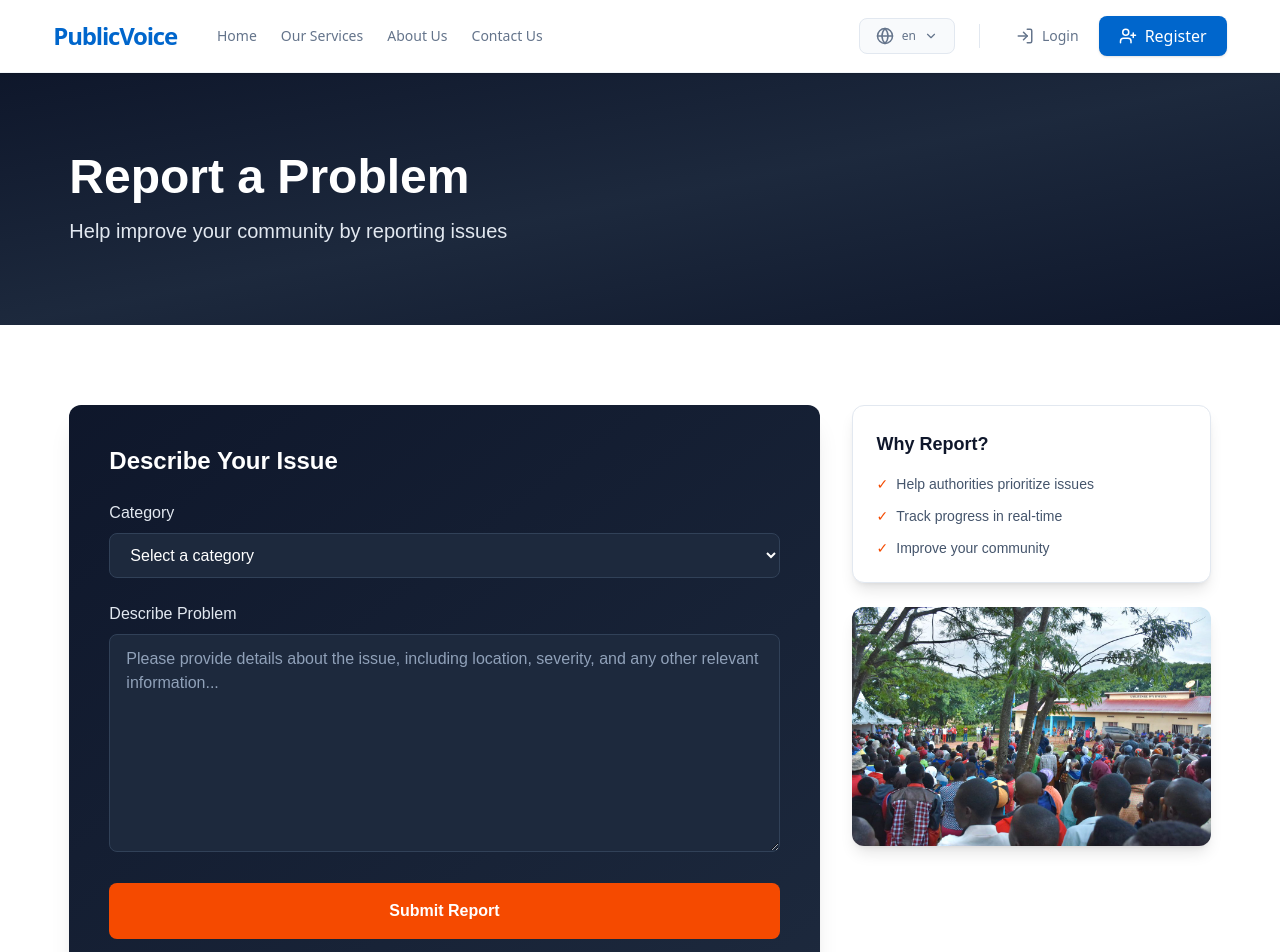
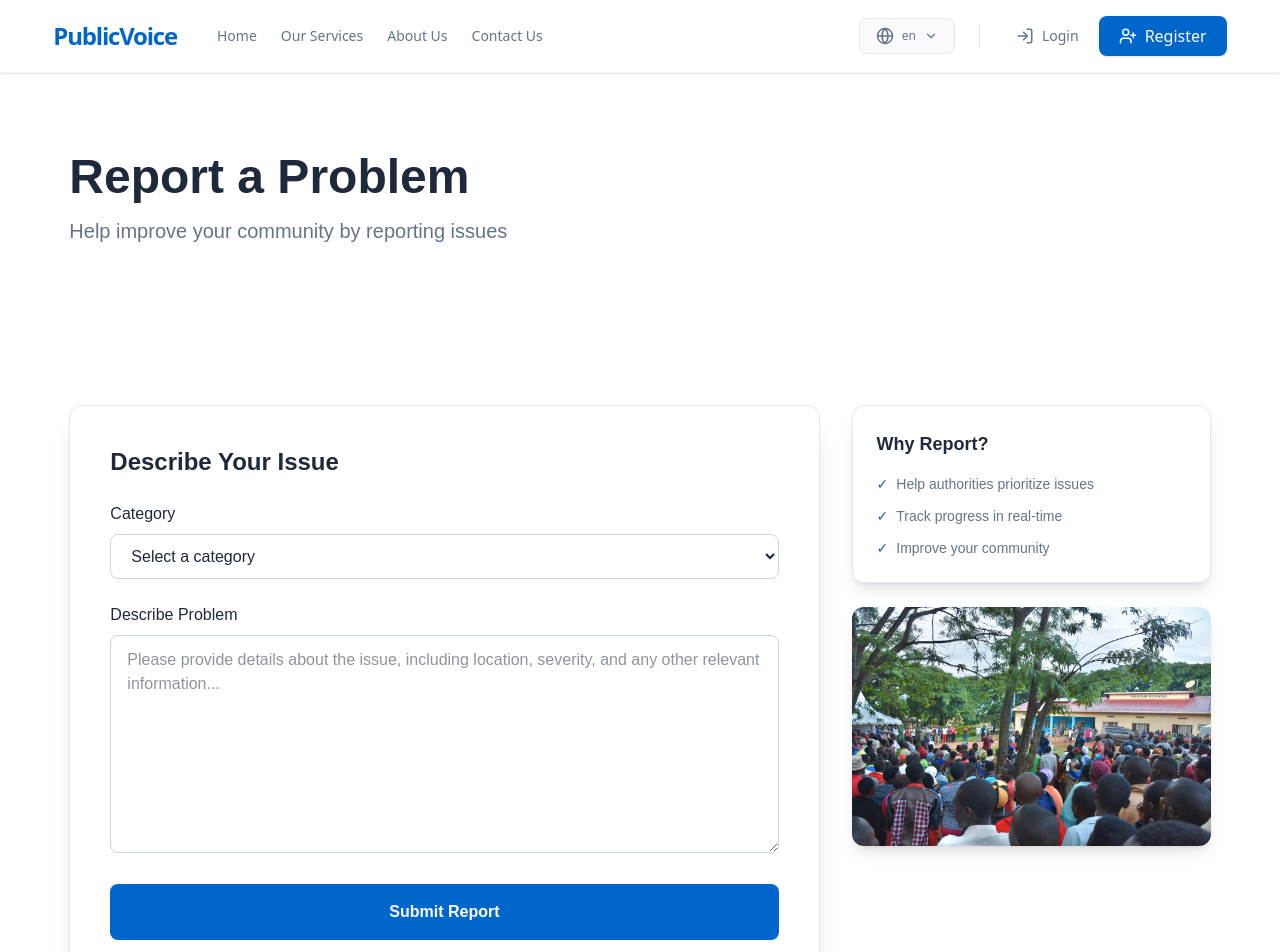
Before and after one commit to vpendo/Public_Voice, a React app in the folder Frontend/: page /report in a window 1280 px wide. Shown: the top 952 px of the page. Built offline with nearby package versions, Linux system fonts and the light colour scheme; the HTML template or start-up script is replaced by a standard one.

Commit message:
Feat: report page

```diff
--- a/Frontend/src/Pages/Report.tsx
+++ b/Frontend/src/Pages/Report.tsx
@@ -21,11 +21,11 @@ export default function Report() {
   };
 
   return (
-    <div className="min-h-screen bg-slate-50" style={{ fontFamily: 'Poppins, sans-serif' }}>
-      <section className="bg-gradient-to-br from-slate-900 via-slate-800 to-slate-900 text-white py-20">
+    <div className="min-h-screen bg-white" style={{ fontFamily: 'Poppins, sans-serif' }}>
+      <section className="bg-white py-20">
         <div className="w-11/12 mx-auto px-4">
-          <h1 className="text-4xl md:text-5xl font-bold mb-4">Report a Problem</h1>
-          <p className="text-xl text-slate-200 max-w-2xl">
+          <h1 className="text-4xl md:text-5xl font-bold mb-4" style={{ color: '#1E293B' }}>Report a Problem</h1>
+          <p className="text-xl max-w-2xl" style={{ color: '#64748B' }}>
             Help improve your community by reporting issues
           </p>
         </div>
@@ -35,11 +35,11 @@ export default function Report() {
         <div className="w-11/12 mx-auto px-4">
           <div className="grid grid-cols-1 lg:grid-cols-3 gap-8">
             <div className="lg:col-span-2">
-              <div className="bg-gradient-to-br from-slate-900 to-slate-800 text-white p-10 rounded-xl shadow-xl">
-                <h2 className="text-2xl font-bold mb-6">Describe Your Issue</h2>
+              <div className="bg-white p-10 rounded-xl shadow-xl border border-slate-200">
+                <h2 className="text-2xl font-bold mb-6" style={{ color: '#1E293B' }}>Describe Your Issue</h2>
                 <form onSubmit={handleSubmit} className="space-y-6">
                   <div>
-                    <label htmlFor="category" className="block text-slate-200 font-medium mb-2">
+                    <label htmlFor="category" className="block font-medium mb-2" style={{ color: '#1E293B' }}>
                       Category
                     </label>
                     <select
@@ -48,7 +48,20 @@ export default function Report() {
                       value={formData.category}
                       onChange={handleChange}
                       required
-                      className="w-full px-4 py-3 bg-slate-800 border border-slate-700 rounded-lg text-white focus:ring-2 focus:ring-orange-500 focus:border-transparent"
+                      className="w-full px-4 py-3 border rounded-lg transition-colors"
+                      style={{
+                        borderColor: '#CBD5E1',
+                        color: '#1E293B',
+                        backgroundColor: 'white'
+                      }}
+                      onFocus={(e) => {
+                        e.currentTarget.style.borderColor = '#0066CC';
+                        e.currentTarget.style.boxShadow = '0 0 0 2px rgba(0, 102, 204, 0.2)';
+                      }}
+                      onBlur={(e) => {
+                        e.currentTarget.style.borderColor = '#CBD5E1';
+                        e.currentTarget.style.boxShadow = 'none';
+                      }}
                     >
                       <option value="">Select a category</option>
                       <option value="roads">Roads & Infrastructure</option>
@@ -63,7 +76,7 @@ export default function Report() {
                   </div>
 
                   <div>
-                    <label htmlFor="description" className="block text-slate-200 font-medium mb-2">
+                    <label htmlFor="description" className="block font-medium mb-2" style={{ color: '#1E293B' }}>
                       Describe Problem
                     </label>
                     <textarea
@@ -73,14 +86,30 @@ export default function Report() {
                       onChange={handleChange}
                       required
                       rows={8}
-                      className="w-full px-4 py-3 bg-slate-800 border border-slate-700 rounded-lg text-white placeholder-slate-400 focus:ring-2 focus:ring-orange-500 focus:border-transparent"
+                      className="w-full px-4 py-3 border rounded-lg transition-colors"
+                      style={{
+                        borderColor: '#CBD5E1',
+                        color: '#1E293B',
+                        backgroundColor: 'white'
+                      }}
+                      onFocus={(e) => {
+                        e.currentTarget.style.borderColor = '#0066CC';
+                        e.currentTarget.style.boxShadow = '0 0 0 2px rgba(0, 102, 204, 0.2)';
+                      }}
+                      onBlur={(e) => {
+                        e.currentTarget.style.borderColor = '#CBD5E1';
+                        e.currentTarget.style.boxShadow = 'none';
+                      }}
                       placeholder="Please provide details about the issue, including location, severity, and any other relevant information..."
                     />
                   </div>
 
                   <button
                     type="submit"
-                    className="w-full px-8 py-4 bg-orange-600 text-white font-bold rounded-lg hover:bg-orange-700 transition duration-300"
+                    className="w-full px-8 py-4 text-white font-bold rounded-lg transition duration-300"
+                    style={{ backgroundColor: '#0066CC' }}
+                    onMouseEnter={(e) => e.currentTarget.style.backgroundColor = '#0052A3'}
+                    onMouseLeave={(e) => e.currentTarget.style.backgroundColor = '#0066CC'}
                   >
                     Submit Report
                   </button>
@@ -92,18 +121,18 @@ export default function Report() {
 
             <div className="space-y-6">
               <div className="bg-white p-6 rounded-xl shadow-lg border border-slate-200">
-                <h3 className="text-lg font-bold text-slate-900 mb-4">Why Report?</h3>
-                <ul className="space-y-3 text-slate-600 text-sm">
+                <h3 className="text-lg font-bold mb-4" style={{ color: '#1E293B' }}>Why Report?</h3>
+                <ul className="space-y-3 text-sm" style={{ color: '#64748B' }}>
                   <li className="flex items-start gap-2">
-                    <span className="text-orange-600">✓</span>
+                    <span style={{ color: '#0066CC' }}>✓</span>
                     <span>Help authorities prioritize issues</span>
                   </li>
                   <li className="flex items-start gap-2">
-                    <span className="text-orange-600">✓</span>
+                    <span style={{ color: '#0066CC' }}>✓</span>
                     <span>Track progress in real-time</span>
                   </li>
                   <li className="flex items-start gap-2">
-                    <span className="text-orange-600">✓</span>
+                    <span style={{ color: '#0066CC' }}>✓</span>
                     <span>Improve your community</span>
                   </li>
                 </ul>
```
